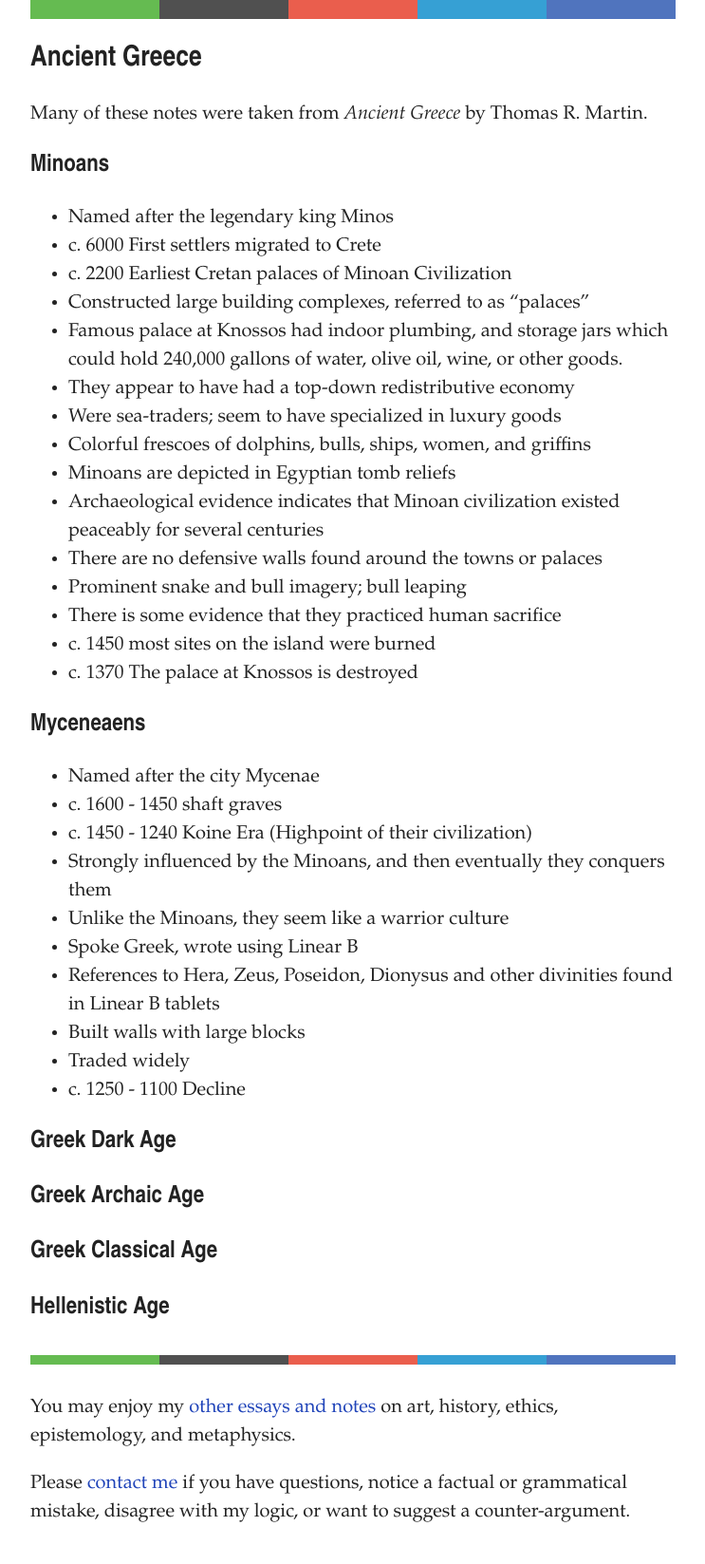
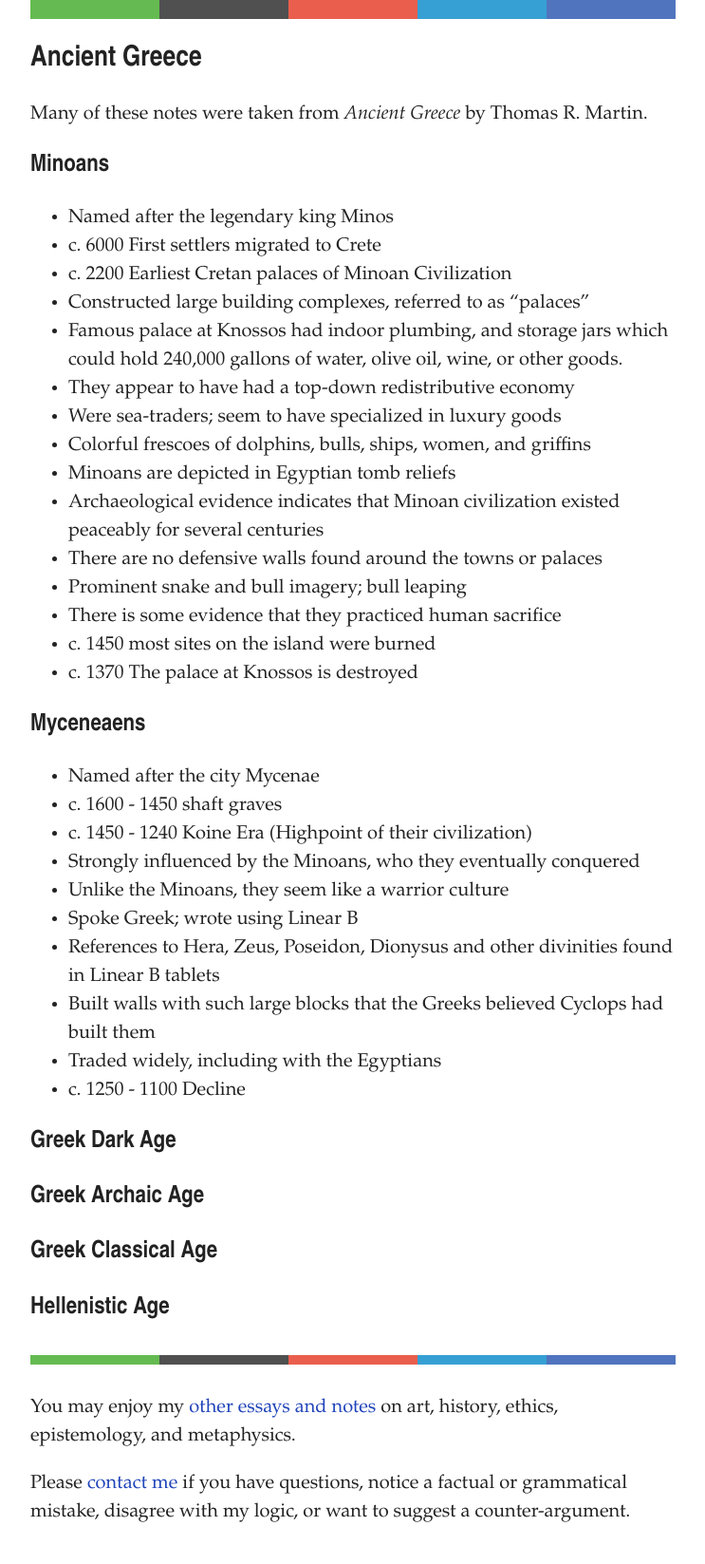
Before and after one commit to artsandmetaphysics/goodlifeodyssey, a Jekyll site: the page built from _notes/ancient-greece.md, in a window 1280 px wide. Shown: the whole page at 95% size, without its empty margins (268-1011 px from the left). Built offline with Jekyll 4.4.1, drawn with Linux system fonts in a browser that asks for light colours.

Commit message:
Correct a few notes on Myceneaens

```diff
--- a/_notes/ancient-greece.md
+++ b/_notes/ancient-greece.md
@@ -29,12 +29,12 @@ Many of these notes were taken from _Ancient Greece_ by Thomas R. Martin.
 - Named after the city Mycenae
 - c. 1600 - 1450 shaft graves
 - c. 1450 - 1240 Koine Era (Highpoint of their civilization)
-- Strongly influenced by the Minoans, and then eventually they conquers them
+- Strongly influenced by the Minoans, who they eventually conquered
 - Unlike the Minoans, they seem like a warrior culture
-- Spoke Greek, wrote using Linear B
+- Spoke Greek; wrote using Linear B
 - References to Hera, Zeus, Poseidon, Dionysus and other divinities found in Linear B tablets
-- Built walls with large blocks
-- Traded widely
+- Built walls with such large blocks that the Greeks believed Cyclops had built them
+- Traded widely, including with the Egyptians
 - c. 1250 - 1100 Decline
 
 ## Greek Dark Age
```
